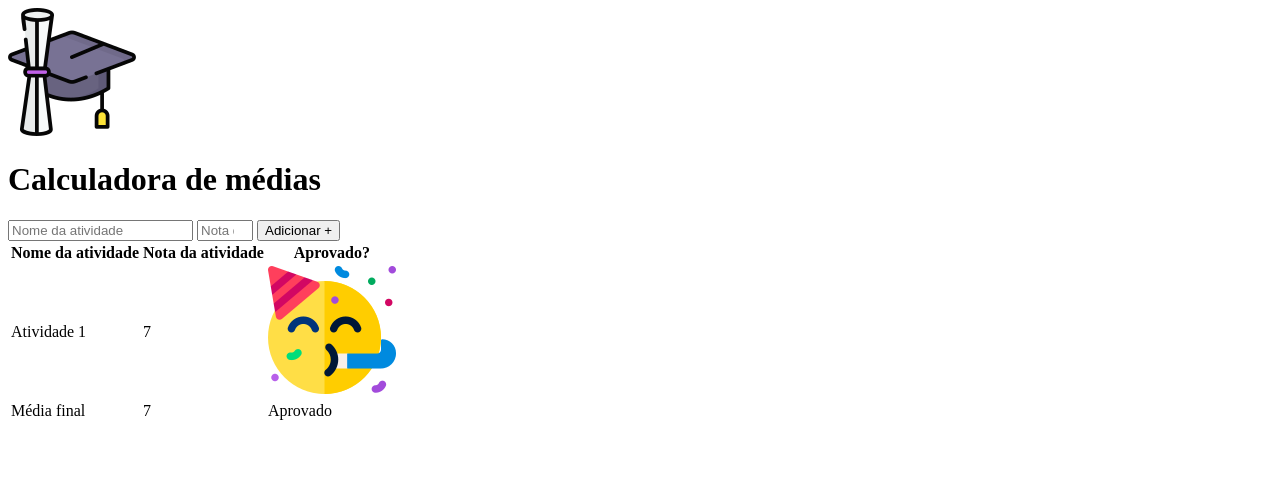
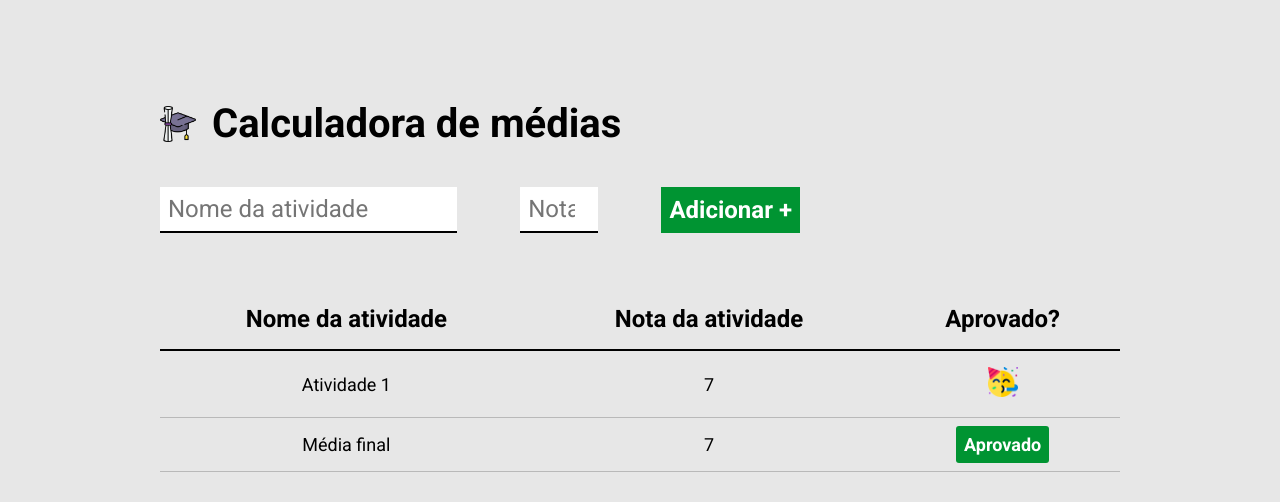
Before and after one commit to vivianefmartins/projeto-modulo08-ebac, a plain HTML site: page index.html in a window 1280 px wide. Drawn offline with Linux system fonts and the light colour scheme.

Commit message:
modifiquei o index.html e acrescentei o main.css

```diff
--- a/index.html
+++ b/index.html
@@ -4,8 +4,14 @@
     <meta charset="UTF-8">
     <meta name="viewport" content="width=device-width, initial-scale=1.0">
     <title>Calculadora de médias</title>
+    <link rel="preconnect" href="https://fonts.googleapis.com">
+    <link rel="preconnect" href="https://fonts.gstatic.com" crossorigin>
+    <link href="https://fonts.googleapis.com/css2?family=Roboto&display=swap" rel="stylesheet">
+    <link href="https://fonts.googleapis.com/css2?family=Roboto:wght@700&display=swap" rel="stylesheet">
+    <link rel="stylesheet" href="main.css">
 </head>
 <body>
+    <div class="container">
         <header>
             <img src="./images/logo.png" alt="capelo e diploma">
             <h1>Calculadora de médias</h1>
@@ -15,7 +21,7 @@
             <input type="number" required placeholder="Nota da atividade" min="0" max="10">
             <button type="submit">Adicionar +</button>
         </form>
-    <table>
+        <table cellspacing="0"> <!-- propriedade para tirar o espaço entre as células -->
             <thead>
                 <tr>
                     <th>Nome da atividade</th>
@@ -34,9 +40,10 @@
                 <tr>
                     <td>Média final</td>
                     <td>7</td>
-                <td>Aprovado</td>
+                    <td><span class="resultado aprovado">Aprovado</span></td>
                 </tr>
             </tfoot>
         </table>
+    </div>
 </body>
 </html>
--- /dev/null
+++ b/main.css
@@ -0,0 +1,97 @@
+* {
+    margin: 0;
+    padding: 0;
+    box-sizing: border-box; /*faz com que as propriedades width e height incluam o padding e a border no cálculo do tamanho total do elemento*/
+    font-family: "Roboto", sans-serif;
+}
+
+body {
+    background-color:#E7E7E7;
+    padding-top: 100px;
+}
+
+header {
+    display: flex; /*para que os elementos fiquem um ao lado do outro*/
+    align-items: center; /*para os elementos ficarem alinhados ao centro e na vertical*/
+    margin-bottom: 40px;
+}
+
+header img {
+    height: 36px;
+    margin-right: 16px;
+}
+
+header h1 {
+    font-size: 40px;
+    font-weight: bold;
+}
+
+.container {
+    max-width: 960px;
+    width: 100%; /*esse container vai ocupar 100% do tamanho até 960px*/
+    margin: 0 auto; /*para centralizá-lo na horizontal*/
+}
+
+form {
+    display: flex;
+    max-width: 640px;
+    width: 100%;
+    justify-content: space-between;
+    margin-bottom: 56px;
+}
+
+form input {
+    font-size: 24px;
+    background-color: #fff;
+    border: none;
+    border-bottom: 2px solid #000;
+    padding: 8px;
+}
+
+form button {
+    background-color: #009432;
+    color: #fff;
+    font-size: 24px;
+    font-weight: bold;
+    border: none;
+    cursor: pointer;
+    padding: 8px;
+}
+
+table {
+    width: 100%;
+}
+
+table th {
+    border-bottom: 2px solid #000;
+    padding: 16px;
+    font-size: 24px;
+    font-weight: bold;
+}
+
+table td {
+    padding: 16px 0;
+    text-align: center;
+    font-size: 18px;
+    border-bottom: 1px solid rgba(0, 0, 0, 0.2);
+}
+
+table td img {
+    height: 30px;
+}
+
+.resultado {
+    padding: 8px;
+    font-weight: bold;
+    color: #fff;
+    background-color: #000;
+    border-radius: 3px;
+}
+
+.aprovado {
+    background-color: #009432;
+}
+
+.reprovado {
+    background-color: #ff0000;
+}
```
Lines whose indentation alone changed are shown as unchanged.
